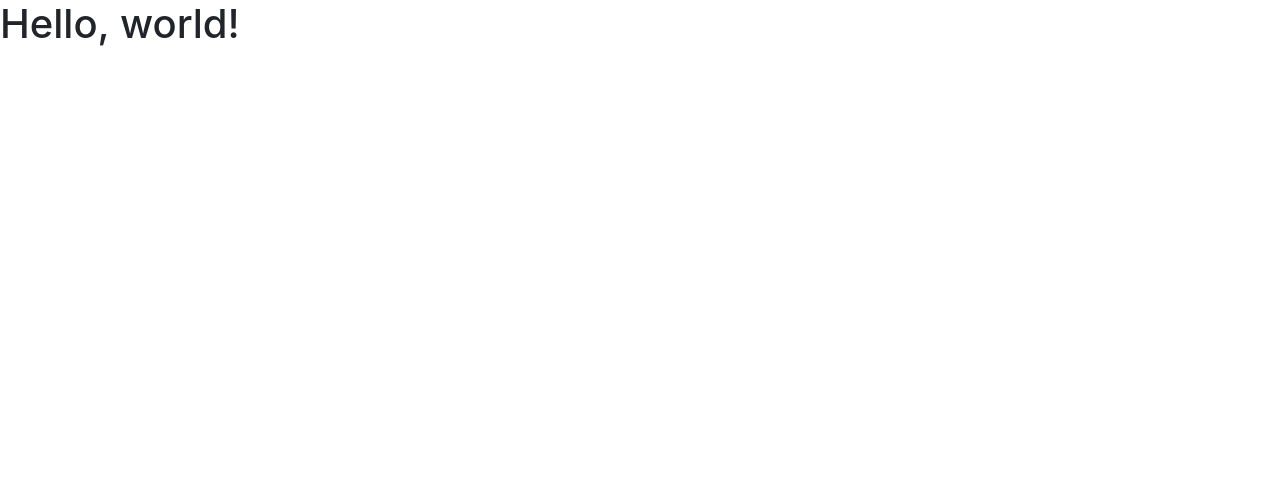
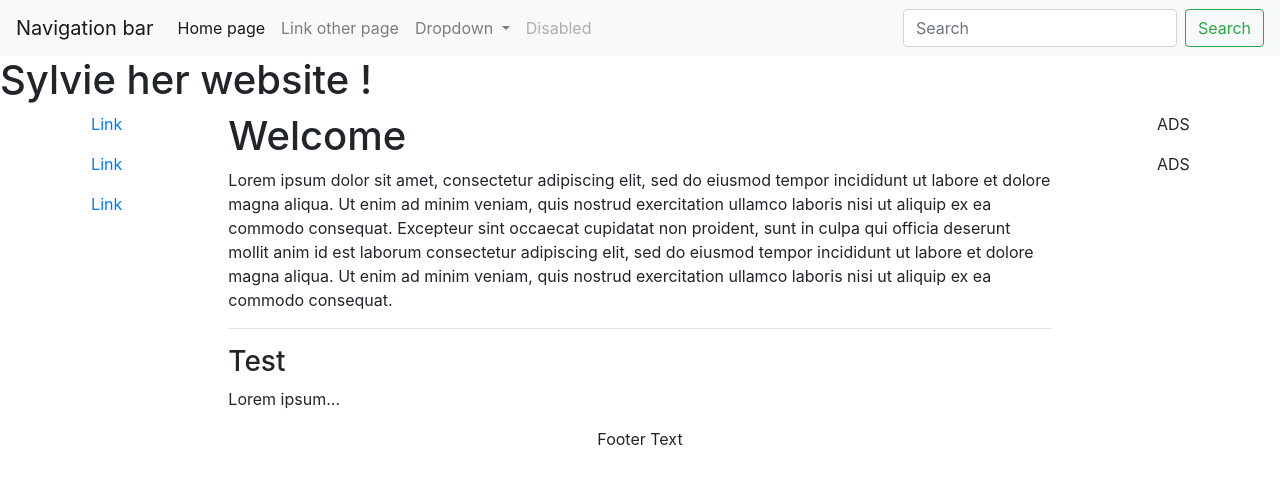
Before and after one commit to SylvieStolk/prj4-check6-bootstrap, a plain HTML site: page index.html in a window 1280 px wide. Drawn offline with nearby package versions, Linux system fonts and the light colour scheme.

Commit message:
changed html code

```diff
--- a/index.html
+++ b/index.html
@@ -10,20 +10,77 @@
 
     <title>Hello, world!</title>
   </head>
-  <body>
-    <h1>Hello, world!</h1>
+<body>
+<nav class="navbar navbar-expand-lg navbar-light bg-light">
+  <a class="navbar-brand" href="#">Navigation bar</a>
+  <button class="navbar-toggler" type="button" data-toggle="collapse" data-target="#navbarSupportedContent" aria-controls="navbarSupportedContent" aria-expanded="false" aria-label="Toggle navigation">
+    <span class="navbar-toggler-icon"></span>
+  </button>
 
-    <!-- Optional JavaScript; choose one of the two! -->
+  <div class="collapse navbar-collapse" id="navbarSupportedContent">
+    <ul class="navbar-nav mr-auto">
+      <li class="nav-item active">
+        <a class="nav-link" href="#">Home page <span class="sr-only">(current)</span></a>
+      </li>
+      <li class="nav-item">
+        <a class="nav-link" href="prj4-check6-bootstrap/190500.html">Link other page </a>
+      </li>
+      <li class="nav-item dropdown">
+        <a class="nav-link dropdown-toggle" href="#" id="navbarDropdown" role="button" data-toggle="dropdown" aria-haspopup="true" aria-expanded="false">
+          Dropdown
+        </a>
+        <div class="dropdown-menu" aria-labelledby="navbarDropdown">
+          <a class="dropdown-item" href="#">Action</a>
+          <a class="dropdown-item" href="#">Another action</a>
+          <div class="dropdown-divider"></div>
+          <a class="dropdown-item" href="#">Something else here</a>
+        </div>
+      </li>
+      <li class="nav-item">
+        <a class="nav-link disabled" href="#" tabindex="-1" aria-disabled="true">Disabled</a>
+      </li>
+    </ul>
+    <form class="form-inline my-2 my-lg-0">
+      <input class="form-control mr-sm-2" type="search" placeholder="Search" aria-label="Search">
+      <button class="btn btn-outline-success my-2 my-sm-0" type="submit">Search</button>
+    </form>
+  </div>
+</nav>
+  <h1>Sylvie her website !</h1>
+
+<div class="container-fluid text-center">
+  <div class="row content">
+    <div class="col-sm-2 sidenav">
+      <p><a href="#">Link</a></p>
+      <p><a href="#">Link</a></p>
+      <p><a href="#">Link</a></p>
+    </div>
+    <div class="col-sm-8 text-left">
+      <h1>Welcome</h1>
+      <p>Lorem ipsum dolor sit amet, consectetur adipiscing elit, sed do eiusmod tempor incididunt ut labore et dolore magna aliqua. Ut enim ad minim veniam, quis nostrud exercitation ullamco laboris nisi ut aliquip ex ea commodo consequat. Excepteur sint occaecat cupidatat non proident, sunt in culpa qui officia deserunt mollit anim id est laborum consectetur adipiscing elit, sed do eiusmod tempor incididunt ut labore et dolore magna aliqua. Ut enim ad minim veniam, quis nostrud exercitation ullamco laboris nisi ut aliquip ex ea commodo consequat.</p>
+      <hr>
+      <h3>Test</h3>
+      <p>Lorem ipsum...</p>
+    </div>
+    <div class="col-sm-2 sidenav">
+      <div class="well">
+        <p>ADS</p>
+      </div>
+      <div class="well">
+        <p>ADS</p>
+      </div>
+    </div>
+  </div>
+</div>
+
+<footer class="container-fluid text-center">
+  <p>Footer Text</p>
+</footer>
+
 
     <!-- Option 1: jQuery and Bootstrap Bundle (includes Popper) -->
     <script src="js/jquery-3.6.0.slim.min.js"></script>
     <script src="js/bootstrap.bundle.min.js"></script>
 
-    <!-- Option 2: Separate Popper and Bootstrap JS -->
-    <!--
-    <script src="https://code.jquery.com/jquery-3.5.1.slim.min.js" integrity="sha384-DfXdz2htPH0lsSSs5nCTpuj/zy4C+OGpamoFVy38MVBnE+IbbVYUew+OrCXaRkfj" crossorigin="anonymous"></script>
-    <script src="https://cdn.jsdelivr.net/npm/popper.js@1.16.1/dist/umd/popper.min.js" integrity="sha384-9/reFTGAW83EW2RDu2S0VKaIzap3H66lZH81PoYlFhbGU+6BZp6G7niu735Sk7lN" crossorigin="anonymous"></script>
-    <script src="https://cdn.jsdelivr.net/npm/bootstrap@4.6.0/dist/js/bootstrap.min.js" integrity="sha384-+YQ4JLhjyBLPDQt//I+STsc9iw4uQqACwlvpslubQzn4u2UU2UFM80nGisd026JF" crossorigin="anonymous"></script>
-    -->
   </body>
 </html>
```
